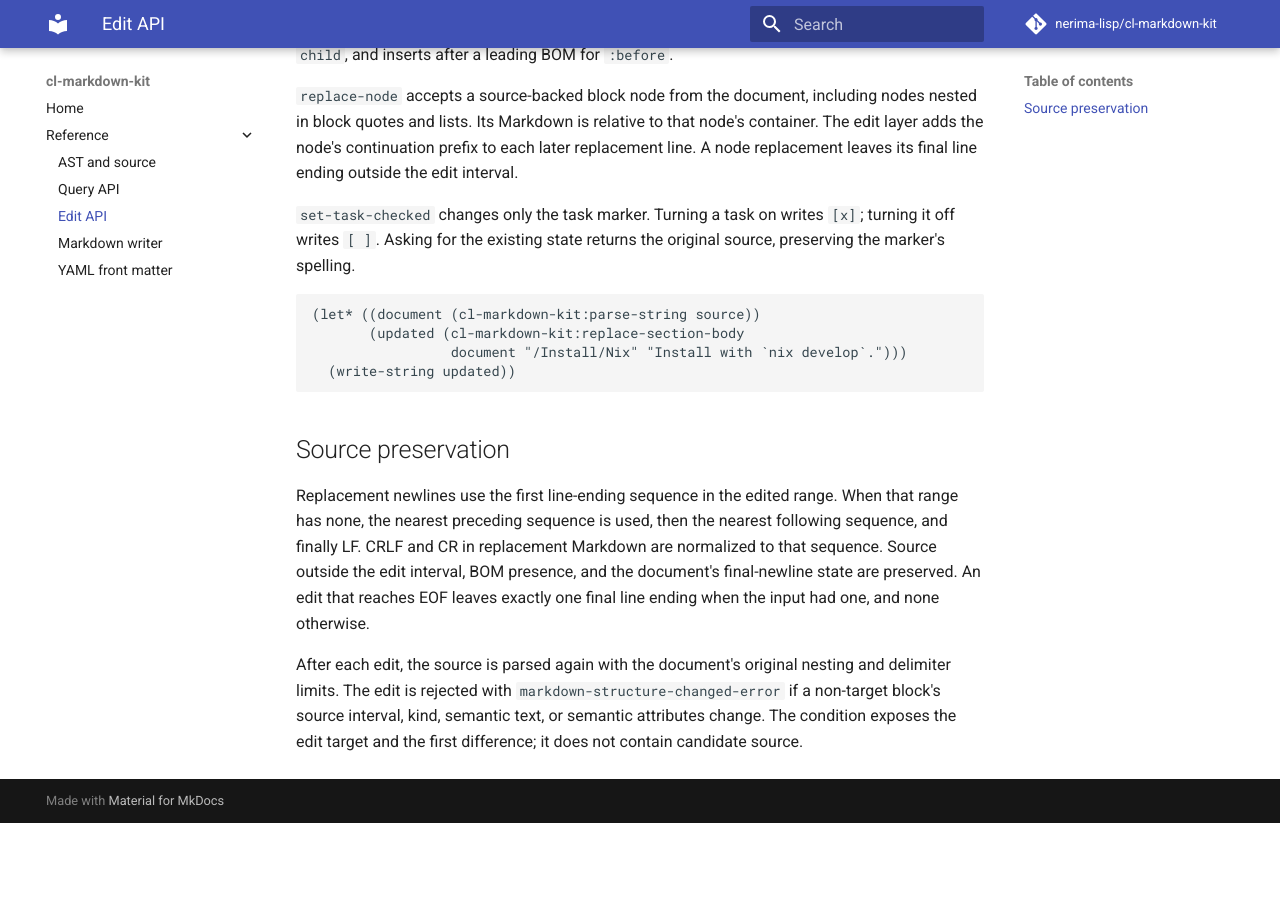
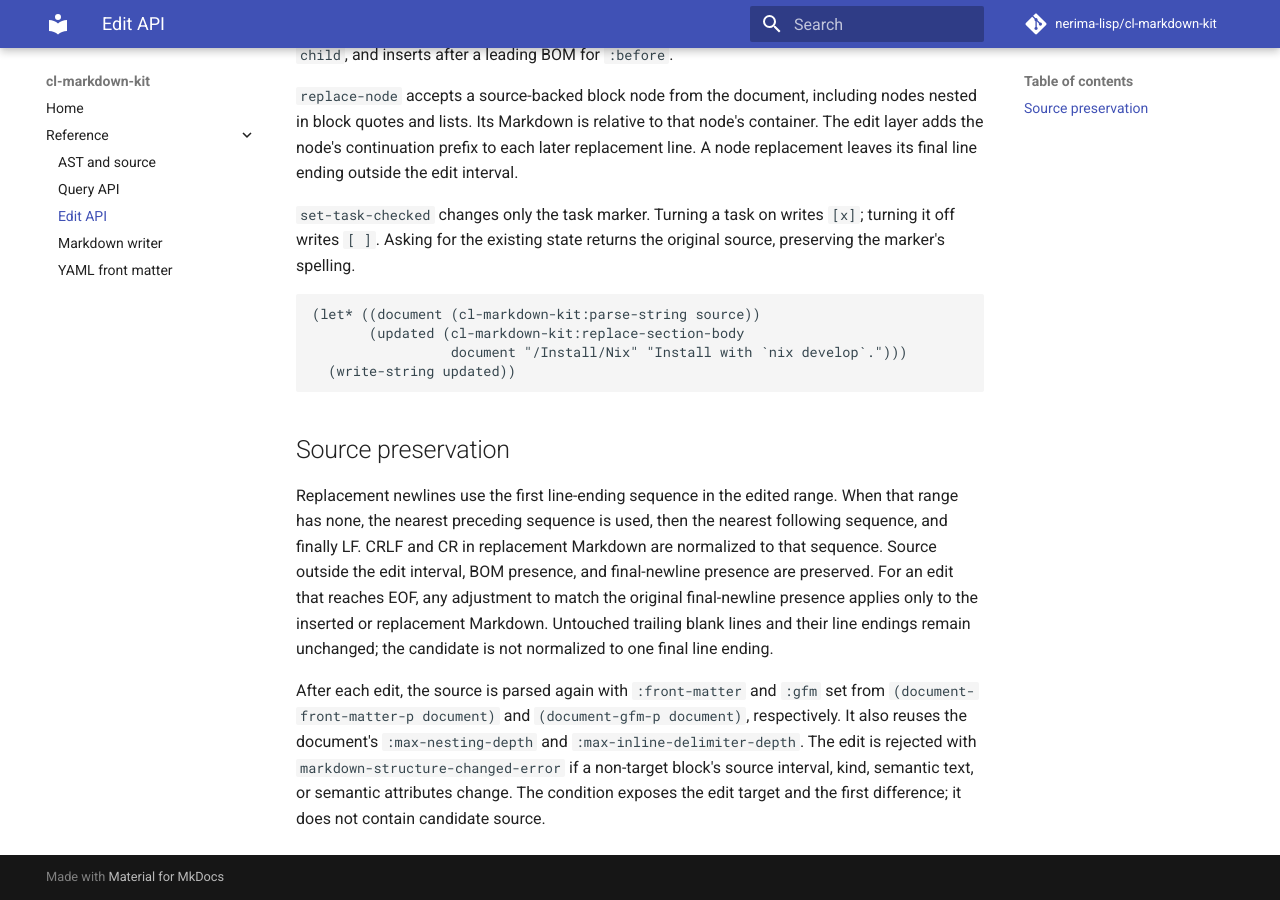
Before and after one commit to nerima-lisp/cl-markdown-kit, an MkDocs documentation site: the page built from docs/src/reference/edit.md, in a window 1280 px wide and 900 px high, scrolled down 577 px. Built offline with MkDocs 1.6.1 and Material for MkDocs 9.7.7, drawn with Linux system fonts in a browser that asks for light colours; comment, search, counter and statistics services are not loaded; before the commit the page ends 1400 px from its top, so only the background shows below that.

Commit message:
Preserve parser options when editing

```diff
--- a/docs/src/reference/edit.md
+++ b/docs/src/reference/edit.md
@@ -47,11 +47,16 @@ Replacement newlines use the first line-ending sequence in the edited range.
 When that range has none, the nearest preceding sequence is used, then the
 nearest following sequence, and finally LF. CRLF and CR in replacement Markdown
 are normalized to that sequence. Source outside the edit interval, BOM presence,
-and the document's final-newline state are preserved. An edit that reaches EOF
-leaves exactly one final line ending when the input had one, and none otherwise.
+and final-newline presence are preserved. For an edit that reaches EOF, any
+adjustment to match the original final-newline presence applies only to the
+inserted or replacement Markdown. Untouched trailing blank lines and their line
+endings remain unchanged; the candidate is not normalized to one final line
+ending.
 
-After each edit, the source is parsed again with the document's original
-nesting and delimiter limits. The edit is rejected with
+After each edit, the source is parsed again with `:front-matter` and `:gfm`
+set from `(document-front-matter-p document)` and `(document-gfm-p document)`,
+respectively. It also reuses the document's `:max-nesting-depth` and
+`:max-inline-delimiter-depth`. The edit is rejected with
 `markdown-structure-changed-error` if a non-target block's source interval,
 kind, semantic text, or semantic attributes change. The condition exposes the
 edit target and the first difference; it does not contain candidate source.
```
Also changed, not shown: docs/design/architecture.md (+9 -7 lines), docs/src/reference/nodes.md (+7 -1 lines), 5 other files.
